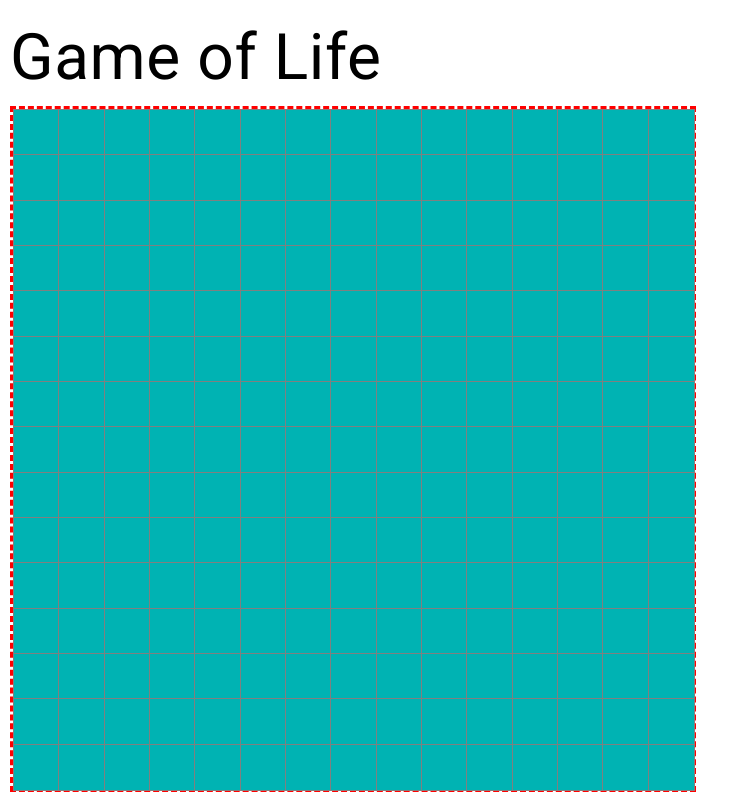
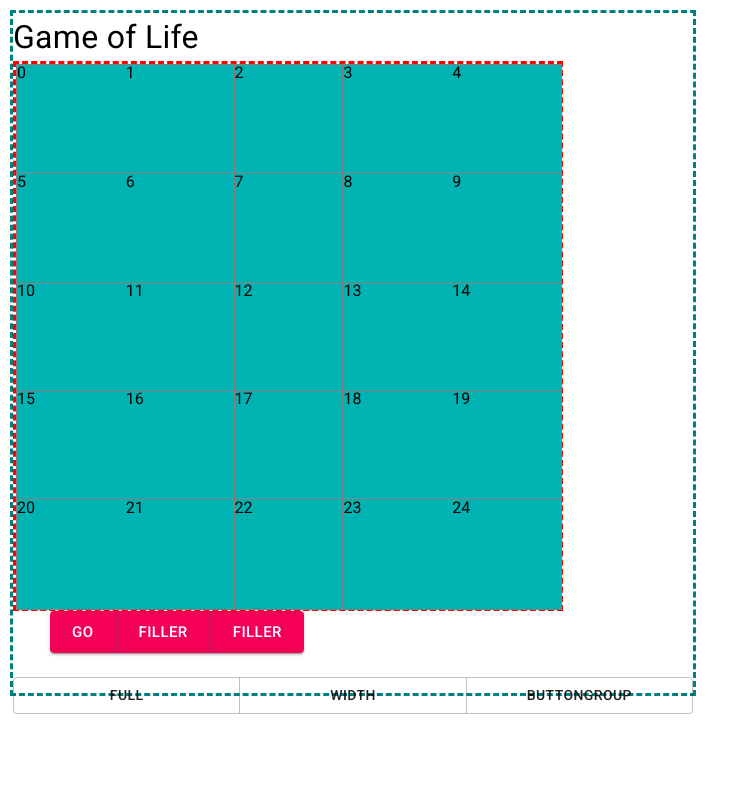
Before and after one commit to bloominstituteoftechnology/CS-Build-Week-1, a React (Create React App) app: page / in a window 1280 px wide. Shown: the whole page, without its empty margins (0-749 px from the left). Built offline with nearby package versions, Linux system fonts and the light colour scheme.

Commit message:
Completed neighbor calculation for cell generator.

```diff
--- /dev/null
+++ b/src/components/Buttons.js
@@ -0,0 +1,34 @@
+import React from 'react';
+import Grid from '@material-ui/core/Grid';
+import Button from '@material-ui/core/Button';
+import ButtonGroup from '@material-ui/core/ButtonGroup';
+
+export default function GroupedButtons({ life }) {
+  return (
+    <Grid container spacing={3}>
+      <Grid item xs={12} md={6}>
+        <Grid container spacing={1} direction='column' alignItems='center'>
+          <Grid item>
+            <ButtonGroup
+              variant='contained'
+              color='secondary'
+              size='large'
+              aria-label='Large contained secondary button group'
+            >
+              <Button onClick={() => life()}>Go</Button>
+              <Button>filler</Button>
+              <Button>filler</Button>
+            </ButtonGroup>
+          </Grid>
+        </Grid>
+      </Grid>
+      <Grid item xs={12}>
+        <ButtonGroup fullWidth aria-label='Full width outlined button group'>
+          <Button>Full</Button>
+          <Button>width</Button>
+          <Button>ButtonGroup</Button>
+        </ButtonGroup>
+      </Grid>
+    </Grid>
+  );
+}
--- a/src/components/Cell.js
+++ b/src/components/Cell.js
@@ -65,6 +65,8 @@ export default function Cell({ index, status, toggleCellManual }) {
           ? classes.dead4
           : null
       )}
-    />
+    >
+      <p>{index}</p>
+    </div>
   );
 }
--- a/src/components/GameOfLife.js
+++ b/src/components/GameOfLife.js
@@ -5,15 +5,17 @@ import Box from '@material-ui/core/Box';
 import Typography from '@material-ui/core/Typography';
 
 import Grid from './Grid';
+import Buttons from './Buttons';
 
 const useStyles = makeStyles(theme => ({
   container: {
+    border: '3px dashed teal',
     width: '85vmin',
     height: '85vmin',
     background: [theme.palette.main]
   },
   title: {
-    fontSize: '4em'
+    fontSize: '2em'
   }
 }));
 
@@ -23,7 +25,8 @@ export default function GameOfLife() {
 
   const [cellData, setCellData] = useState([]);
   const [cellDataNext, setCellDataNext] = useState([]);
-  const [gridSize, setGridSize] = useState(15);
+  const [gridSize, setGridSize] = useState(5);
+  const [speed, setSpeed] = useState(5);
   const [generation, setGeneration] = useState(0);
 
   useEffect(() => {
@@ -58,6 +61,137 @@ export default function GameOfLife() {
     }
   };
 
+  const life = () => {
+    const tempCellData = Array.from(cellData).map((cell, index) => {
+      let neighbors = [];
+      // handle corners first
+      if (index === 0) {
+        // upper left corner
+        console.log('upper left corner');
+        neighbors = [
+          cellData[cellData.length - 1],
+          cellData[cellData.length - gridSize],
+          cellData[cellData.length - gridSize + 1],
+          cellData[gridSize - 1],
+          cellData[1],
+          cellData[gridSize - 1],
+          cellData[2 * gridSize - 1],
+          cellData[gridSize + 1]
+        ];
+      } else if (index === gridSize - 1) {
+        // upper right corner
+        console.log('upper right corner');
+        neighbors = [
+          cellData[cellData.length - 2],
+          cellData[cellData.length - 1],
+          cellData[cellData.length - gridSize],
+          cellData[index - 1],
+          cellData[0],
+          cellData[index + (gridSize - 1)],
+          cellData[index + gridSize],
+          cellData[index + 1]
+        ];
+      } else if (index === cellData.length - gridSize) {
+        // lower left corner
+        console.log('lower left corner');
+        neighbors = [
+          cellData[index - 1],
+          cellData[index - gridSize],
+          cellData[index - (gridSize - 1)],
+          cellData[cellData.length - 1],
+          cellData[index + 1],
+          cellData[gridSize - 1],
+          cellData[0],
+          cellData[1]
+        ];
+      } else if (index === cellData.length - 1) {
+        // lower right corner
+        console.log('lower right corner');
+        neighbors = [
+          cellData[index - (gridSize + 1)],
+          cellData[index - gridSize],
+          cellData[index - (2 * gridSize - 1)],
+          cellData[index - 1],
+          cellData[index - (gridSize - 1)],
+          cellData[gridSize - 2],
+          cellData[gridSize - 1],
+          cellData[0]
+        ];
+        // now handle non-corner edges
+      } else if (index < gridSize - 1) {
+        // non-corner upper edges
+        console.log('non-corner upper edge');
+        neighbors = [
+          cellData[index + gridSize * (gridSize - 1) - 1],
+          cellData[index + gridSize * (gridSize - 1)],
+          cellData[index + gridSize * (gridSize - 1) + 1],
+          cellData[index - 1],
+          cellData[index + 1],
+          cellData[index + (gridSize - 1)],
+          cellData[index + gridSize],
+          cellData[index + (gridSize + 1)]
+        ];
+      } else if (index % gridSize === 0) {
+        // non-corner left edges
+        console.log('non-corner left edge');
+        neighbors = [
+          cellData[index - 1],
+          cellData[index - gridSize],
+          cellData[index - (gridSize - 1)],
+          cellData[index + (gridSize - 1)],
+          cellData[index + 1],
+          cellData[index + (2 * gridSize - 1)],
+          cellData[index + gridSize],
+          cellData[index + (gridSize + 1)]
+        ];
+      } else if ((index + 1) % gridSize === 0) {
+        // non-corner right edges
+        console.log('non-corner right edge');
+        neighbors = [
+          cellData[index - (gridSize + 1)],
+          cellData[index - gridSize],
+          cellData[index - (2 * gridSize - 1)],
+          cellData[index - 1],
+          cellData[index - (gridSize - 1)],
+          cellData[index + (gridSize - 1)],
+          cellData[index + gridSize],
+          cellData[index + 1]
+        ];
+      } else if (
+        index > cellData.length - gridSize &&
+        index < cellData.length
+      ) {
+        // non-corner lower edges
+        console.log('non-corner lower edge');
+        neighbors = [
+          cellData[index - (gridSize + 1)],
+          cellData[index - gridSize],
+          cellData[index - (gridSize - 1)],
+          cellData[index - 1],
+          cellData[index + 1],
+          cellData[index - (gridSize * (gridSize - 1) - 1)],
+          cellData[index - gridSize * (gridSize - 1)],
+          cellData[index - (gridSize * (gridSize - 1) + 1)]
+        ];
+        // now handle non-corner, non-edges
+      } else {
+        console.log('non-corner, non-edge');
+        neighbors = [
+          cellData[index - (gridSize + 1)],
+          cellData[index - gridSize],
+          cellData[index - (gridSize - 1)],
+          cellData[index - 1],
+          cellData[index + 1],
+          cellData[index + (gridSize - 1)],
+          cellData[index + gridSize],
+          cellData[index + (gridSize + 1)]
+        ];
+      }
+    });
+
+    setGeneration(generation + 1);
+  };
+
   return (
     <Box className={classes.container}>
       <Typography className={classes.title}>Game of Life</Typography>
@@ -66,6 +200,7 @@ export default function GameOfLife() {
         gridSize={gridSize}
         toggleCellManual={toggleCellManual}
       />
+      <Buttons life={life} />
     </Box>
   );
 }
--- a/src/components/Grid.js
+++ b/src/components/Grid.js
@@ -7,8 +7,8 @@ import Cell from './Cell';
 const useStyles = makeStyles(theme => ({
   grid: {
     border: '3px dashed red',
-    width: '100%',
-    height: '100%',
+    width: '80%',
+    height: '80%',
     display: 'grid'
   }
 }));
```
